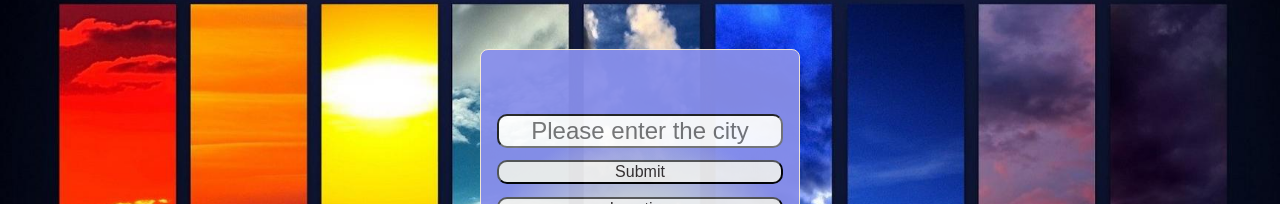
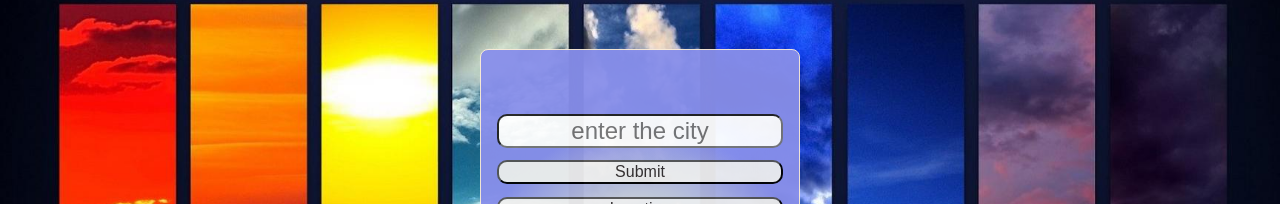
Before and after one commit to zoltankerekes0928/Weather-App, a plain HTML site: page index.html in a window 1280 px wide. Shown: the part 111-315 px from the top of the page. Drawn offline with Linux system fonts and the light colour scheme.

Commit message:
Update index.html

```diff
--- a/index.html
+++ b/index.html
@@ -10,7 +10,7 @@
 <body>
   <div class="display">
     <div class="input_field">
-      <input type="text" class= "input_value" placeholder="Please enter the city">
+      <input type="text" class= "input_value" placeholder="enter the city">
       <input type="submit" value="Submit" class="button">
       <input type="submit" value="Location" class="buttonLocation">
     </div>
```
